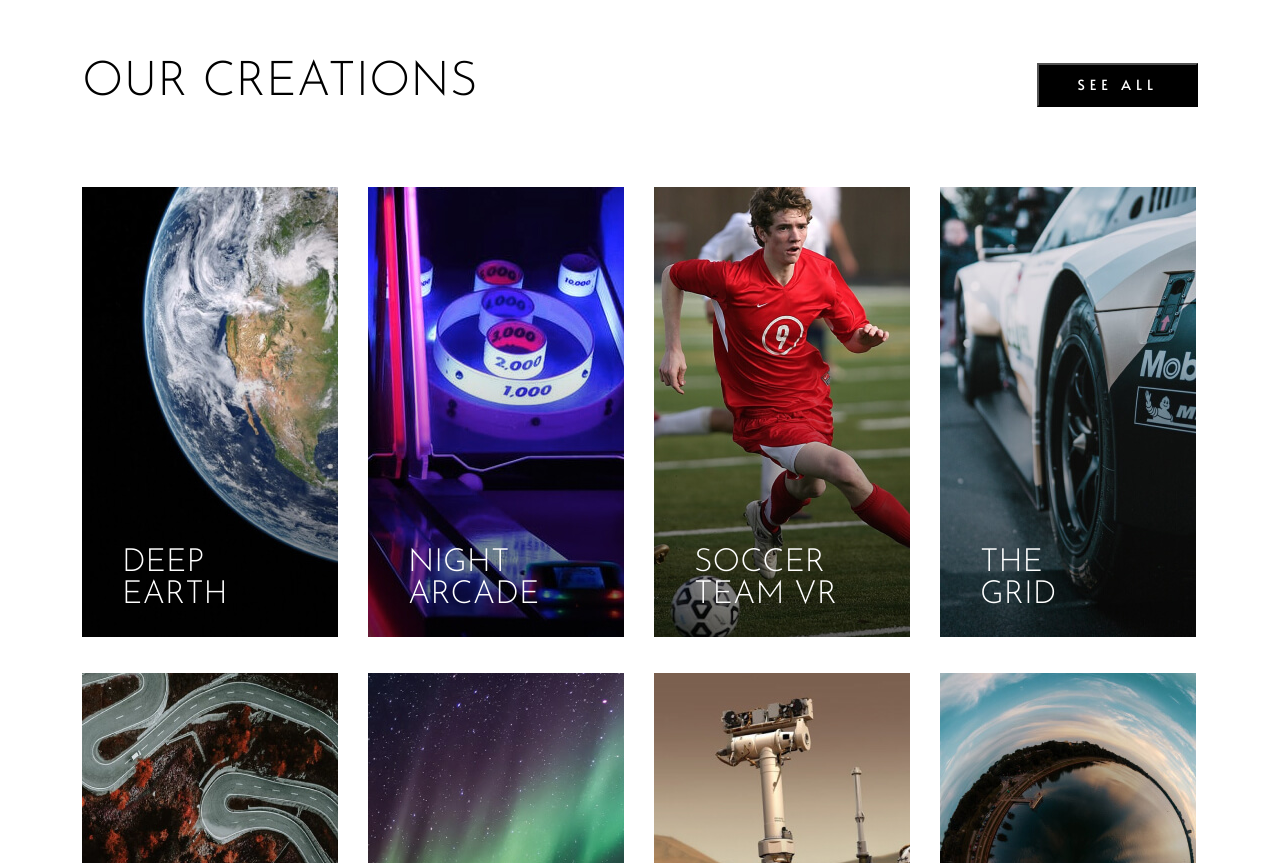
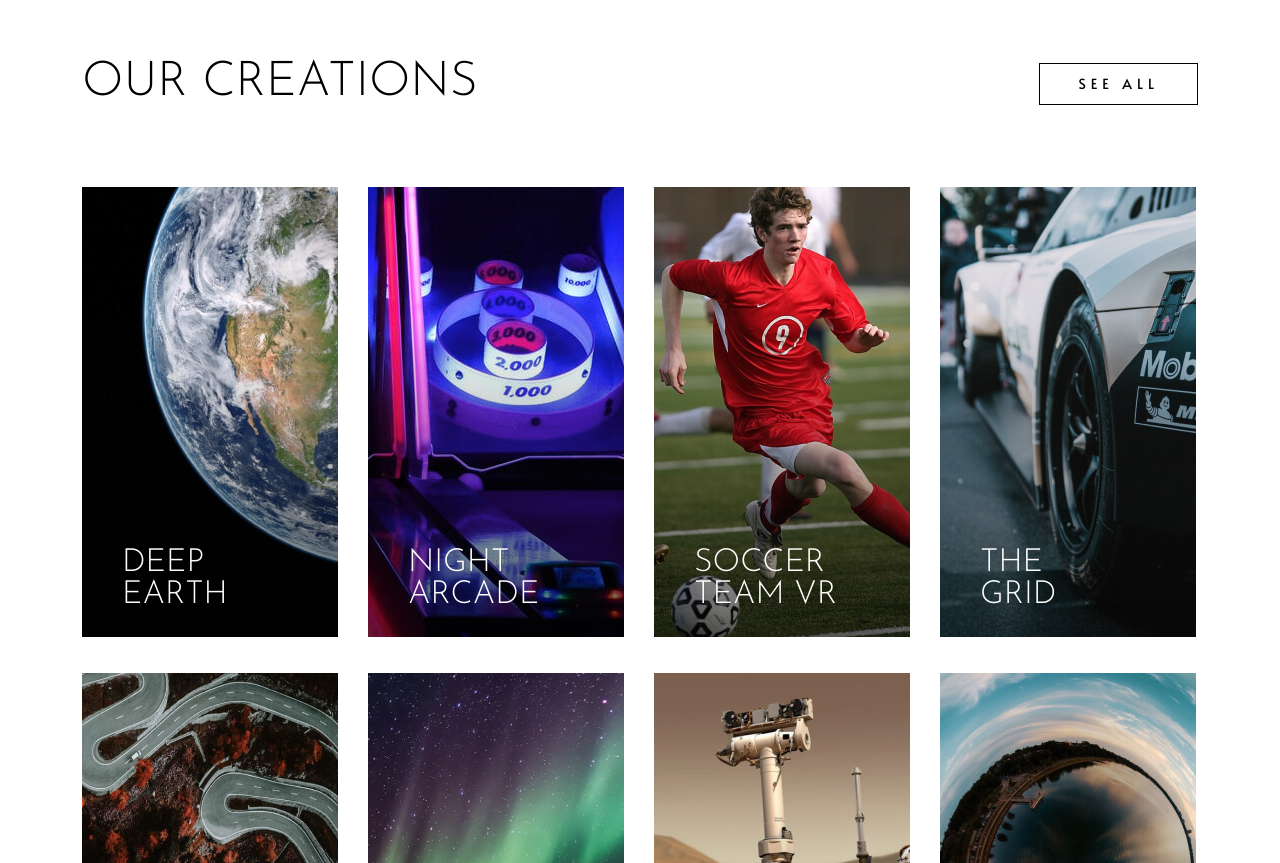
Before and after one commit to Sabohatfrontend/loopstudios, a plain HTML site: page index.html in a window 1280 px wide. Shown: the part 1406-2269 px from the top of the page. Drawn offline with Linux system fonts and the light colour scheme.

Commit message:
Correct button style

```diff
--- a/css/styles.css
+++ b/css/styles.css
@@ -212,16 +212,26 @@ padding: 96px 96px 96px 96px;
   position: absolute;
   right: 0;
   top: 92px;
+  border: 1px solid #000;
   display: inline-block;
   padding: 13px 38px;
   white-space: nowrap;
-  background-color: #000;
-  color: #fff;
+  background-color: #fff;
+  color: #000;
   font-size: 14px;
 line-height: 14px;
 letter-spacing: 5px;
 text-transform: uppercase;
   cursor: pointer;
+}
+
+.button:hover{
+  background-color: #000;
+  color: #fff;
+}
+
+.button:active{
+  opacity: 0.6;
 }
 
 .creation-lists {
```
